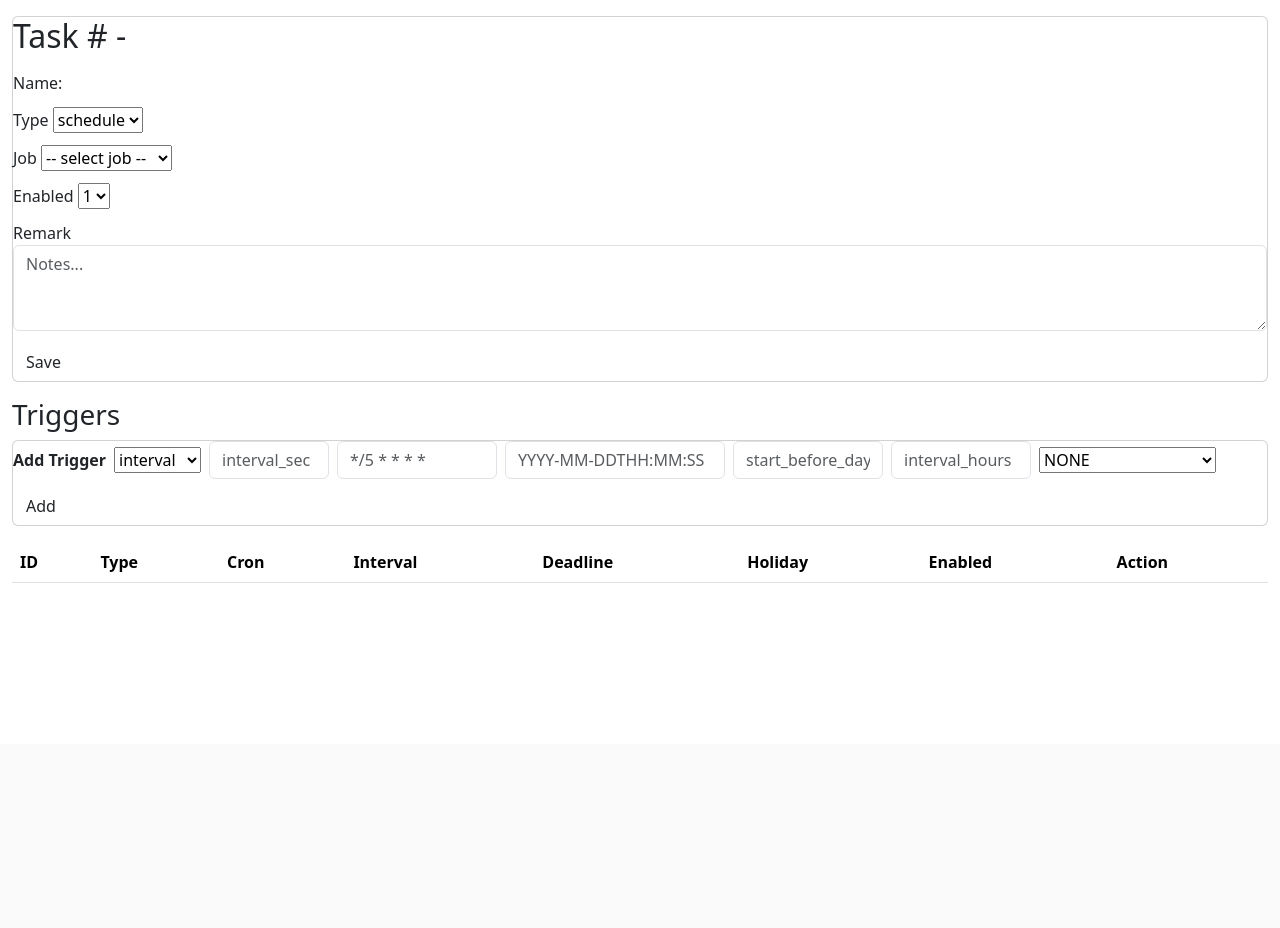
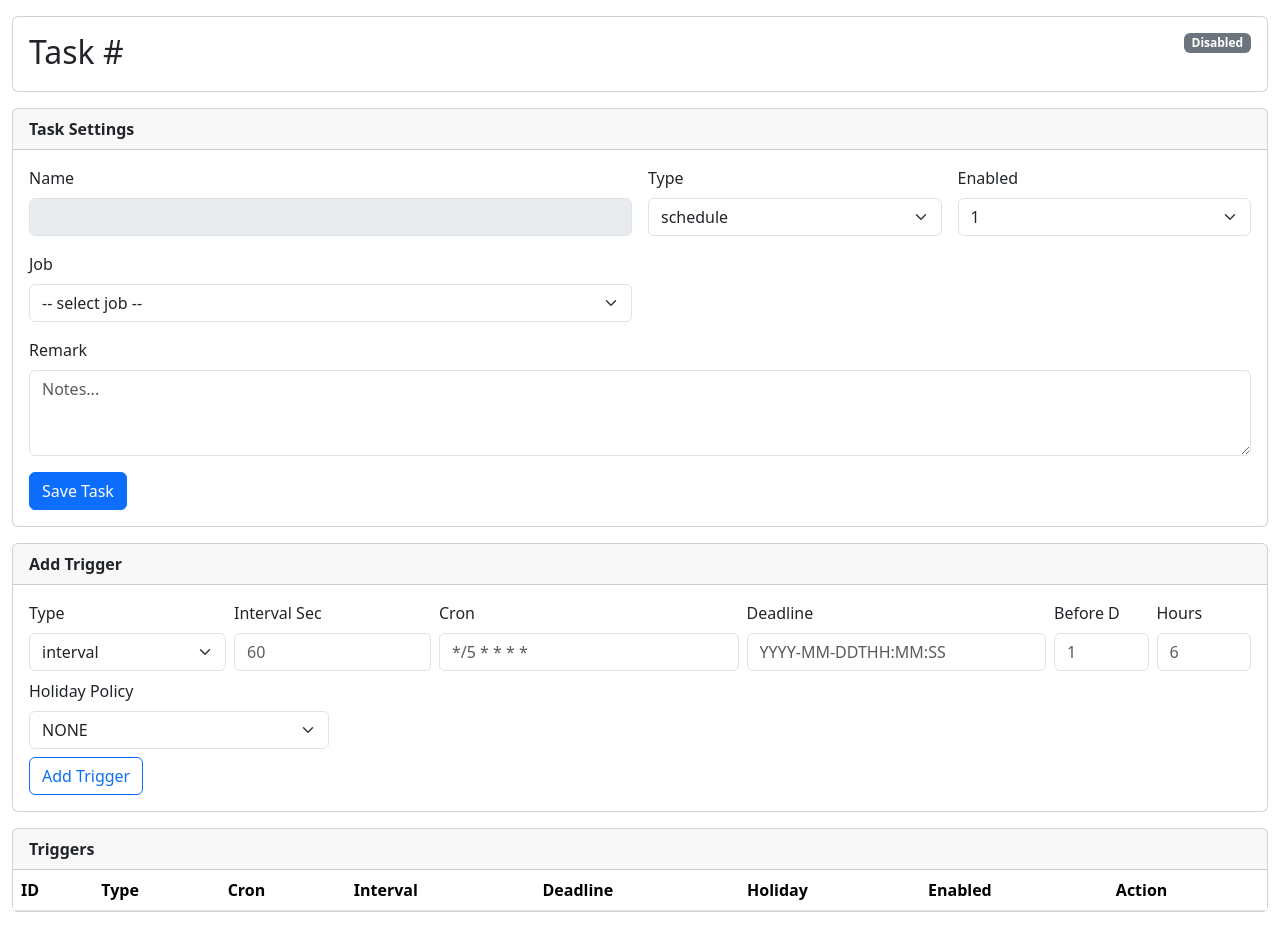
Before and after one commit to bulubula/everping, a FastAPI app: page /tasks/1 in a window 1280 px wide. Shown: the part 56-984 px from the top of the page. Before the commit the page ends 639 px from the top, so only its background shows below. Run offline with FastAPI, Linux system fonts and the light colour scheme; the visitor is signed in with stand-in values (Sample User, id 1); lists and menus that the app fills with data are empty; some libraries are stand-ins or nearby versions.

Commit message:
Enhance system monitoring and alert management features
- Added system information display on the index page, including client IP, server time, uptime, CPU model, disk usage, system load, and NIC traffic.
- Improved the runs page to show formatted duration, local start and finish times, and detailed status for each run.
- Updated alerts page layout for better usability and added a description for the latest alerts.
- Enhanced task detail page with improved layout, trigger management, and task settings.
- Introduced a new downsampling method in metrics.js to preserve key features while reducing data points.
- Added psutil dependency for system resource monitoring.
- Updated requirements.txt to include new dependencies.

```diff
--- a/app/main.py
+++ b/app/main.py
@@ -1,6 +1,7 @@
 from __future__ import annotations
 import json
 import os
+import platform
 import threading
 import time
 import logging
@@ -23,6 +24,7 @@ from apscheduler.schedulers.background import BackgroundScheduler
 from apscheduler.triggers.cron import CronTrigger
 from apscheduler.triggers.interval import IntervalTrigger
 from concurrent.futures import ThreadPoolExecutor
+import psutil
 
 from app.config import settings
 from app.db import Base, engine, get_db, SessionLocal
@@ -180,6 +182,171 @@ def parse_local_naive(dt_str: str) -> datetime | None:
         return dt
     return dt.astimezone(ZoneInfo(settings.TIMEZONE)).replace(tzinfo=None)
 
+def format_local_display(dt: datetime | None) -> str:
+    if not dt:
+        return ""
+    if dt.tzinfo is None:
+        dt = dt.replace(tzinfo=ZoneInfo("UTC"))
+    dt_local = dt.astimezone(ZoneInfo(settings.TIMEZONE)).replace(tzinfo=None)
+    return dt_local.isoformat(sep=" ", timespec="microseconds")
+
+
+def format_duration_display(started: datetime | None, finished: datetime | None) -> str:
+    if not started:
+        return ""
+    end = finished or now_utc()
+    total = max(int((end - started).total_seconds()), 0)
+    hours = total // 3600
+    minutes = (total % 3600) // 60
+    seconds = total % 60
+    return f"{hours:02d}:{minutes:02d}:{seconds:02d}"
+
+
+def format_status_detail(run: Run, max_len: int = 120) -> str:
+    if run.status == "SUCCESS":
+        return ""
+    if run.error_message:
+        text = " ".join(run.error_message.split())
+        if len(text) > max_len:
+            text = text[:max_len].rstrip() + "..."
+        return text
+    if run.exit_code is not None:
+        return f"exit_code={run.exit_code}"
+    return ""
+
+
+def _client_ip(request: Request) -> str:
+    xff = request.headers.get("x-forwarded-for", "").strip()
+    if xff:
+        first = xff.split(",", 1)[0].strip()
+        if first:
+            return first
+    if request.client and request.client.host:
+        return request.client.host
+    return "N/A"
+
+
+def _format_bytes_gb(n: int | float) -> str:
+    return f"{(float(n) / (1024 ** 3)):.3f} G"
+
+
+def _format_bytes_auto(n: int | float) -> str:
+    value = float(n)
+    units = ["B", "KB", "MB", "GB", "TB", "PB"]
+    idx = 0
+    while value >= 1024 and idx < len(units) - 1:
+        value /= 1024
+        idx += 1
+    return f"{value:.2f} {units[idx]}"
+
+
+def _format_percent(v: float) -> str:
+    return f"{float(v):.2f}%"
+
+
+def _format_uptime(seconds: float) -> str:
+    total = max(int(seconds), 0)
+    days = total // 86400
+    hours = (total % 86400) // 3600
+    minutes = (total % 3600) // 60
+    return f"{days}d{hours}h{minutes}m"
+
+def _safe_loadavg() -> tuple[str, str, str]:
+    try:
+        one, five, fifteen = os.getloadavg()
+        return f"{one:.2f}", f"{five:.2f}", f"{fifteen:.2f}"
+    except Exception:
+        return "N/A", "N/A", "N/A"
+
+
+def _read_cpu_model() -> str:
+    try:
+        with open("/proc/cpuinfo", "r", encoding="utf-8", errors="ignore") as f:
+            for line in f:
+                if line.lower().startswith("model name"):
+                    _, value = line.split(":", 1)
+                    model = value.strip()
+                    if model:
+                        return model
+    except Exception:
+        pass
+
+    proc = platform.processor().strip()
+    if proc:
+        return proc
+    return "unknown"
+
+
+def _collect_disk_usage(path: str) -> dict[str, object]:
+    item: dict[str, object] = {
+        "path": path,
+        "available": False,
+        "total": "N/A",
+        "used": "N/A",
+        "free": "N/A",
+        "percent": "N/A",
+        "percent_float": 0.0,
+    }
+    try:
+        usage = psutil.disk_usage(path)
+    except Exception:
+        return item
+
+    item["available"] = True
+    item["total"] = _format_bytes_gb(usage.total)
+    item["used"] = _format_bytes_gb(usage.used)
+    item["free"] = _format_bytes_gb(usage.free)
+    item["percent"] = _format_percent(usage.percent)
+    item["percent_float"] = float(usage.percent)
+    return item
+
+
+def _collect_nic_traffic(nic: str, counters: dict[str, object]) -> dict[str, str]:
+    item = {"name": nic, "rx": "N/A", "tx": "N/A"}
+    stat = counters.get(nic)
+    if not stat:
+        return item
+    try:
+        item["rx"] = _format_bytes_auto(stat.bytes_recv)
+        item["tx"] = _format_bytes_auto(stat.bytes_sent)
+    except Exception:
+        return item
+    return item
+
+
+def _collect_home_system_info(request: Request) -> dict[str, object]:
+    info: dict[str, object] = {
+        "client_ip": _client_ip(request),
+        "server_time": now_local_naive().strftime("%Y-%m-%d %H:%M:%S"),
+        "uptime": "N/A",
+        "cpu_model": _read_cpu_model(),
+        "disks": [],
+        "loadavg": "N/A N/A N/A",
+        "nics": [],
+    }
+
+    try:
+        uptime_sec = time.time() - psutil.boot_time()
+        info["uptime"] = _format_uptime(uptime_sec)
+    except Exception:
+        pass
+
+    disk_paths = ["/", "/mnt/sda", "/mnt/sdc", "/mnt/sdd"]
+    info["disks"] = [_collect_disk_usage(path) for path in disk_paths]
+
+    one, five, fifteen = _safe_loadavg()
+    info["loadavg"] = f"{one} {five} {fifteen}"
+
+    nic_counters: dict[str, object] = {}
+    try:
+        nic_counters = psutil.net_io_counters(pernic=True)
+    except Exception:
+        nic_counters = {}
+    info["nics"] = [
+        _collect_nic_traffic("br0", nic_counters),
+        _collect_nic_traffic("lo", nic_counters),
+    ]
+    return info
 
 def parse_out_line(stdout_text: str) -> list[str]:
     lines = [ln.rstrip("\n") for ln in stdout_text.splitlines()]
@@ -668,7 +835,8 @@ def index(request: Request):
     redir = _guard(request)
     if redir:
         return redir
-    return templates.TemplateResponse("index.html", {"request": request})
+    sysinfo = _collect_home_system_info(request)
+    return templates.TemplateResponse("index.html", {"request": request, "sysinfo": sysinfo})
 
 
 @app.get("/login", response_class=HTMLResponse)
@@ -997,6 +1165,11 @@ def runs(request: Request, db: Session = Depends(get_db)):
     if redir:
         return redir
     items = db.execute(select(Run).order_by(Run.id.desc()).limit(200)).scalars().all()
+    for r in items:
+        r.started_at_local = format_local_display(r.started_at)
+        r.finished_at_local = format_local_display(r.finished_at)
+        r.duration_display = format_duration_display(r.started_at, r.finished_at)
+        r.status_detail = format_status_detail(r)
     tasks = {t.id: t for t in db.execute(select(Task)).scalars().all()}
     return templates.TemplateResponse("runs.html", {"request": request, "runs": items, "tasks": tasks})
 
--- a/requirements.txt
+++ b/requirements.txt
@@ -8,3 +8,4 @@ passlib[bcrypt]==1.7.4
 python-multipart==0.0.20
 chinese-calendar==1.9.2
 itsdangerous==2.2.0
+psutil==6.1.1
--- a/templates/task_detail.html
+++ b/templates/task_detail.html
@@ -1,97 +1,161 @@
 {% extends "base.html" %}
 {% block content %}
 <div class="card mb-3">
-  <h2 class="mb-3">Task #{{ task.id }} - {{ task.name }}</h2>
+  <div class="card-body">
+    <div class="d-flex justify-content-between align-items-start flex-wrap gap-2">
+      <div>
+        <h2 class="mb-1">Task #{{ task.id }}</h2>
+        <div class="text-muted">{{ task.name }}</div>
+      </div>
+      <span class="badge {% if task.enabled == 1 %}text-bg-success{% else %}text-bg-secondary{% endif %}">
+        {% if task.enabled == 1 %}Enabled{% else %}Disabled{% endif %}
+      </span>
+    </div>
+  </div>
+</div>
+
 {% if error %}
-  <div class="text-danger mb-2">{{ error }}</div>
+<div class="alert alert-danger">{{ error }}</div>
 {% endif %}
-  <form method="post" action="/tasks/{{ task.id }}/edit" class="d-flex" style="flex-direction:column; gap:0.75rem;">
-    <div>Name: <span class="code">{{ task.name }}</span></div>
-    <div>
-      <label>Type</label>
-      <select name="type">
+
+<div class="card mb-3">
+  <div class="card-header fw-semibold">Task Settings</div>
+  <div class="card-body">
+    <form method="post" action="{{ request.url_for('task_edit', task_id=task.id) }}" class="row g-3">
+      <div class="col-md-6">
+        <label class="form-label">Name</label>
+        <input class="form-control" value="{{ task.name }}" disabled>
+      </div>
+      <div class="col-md-3">
+        <label class="form-label">Type</label>
+        <select class="form-select" name="type">
           <option value="schedule" {% if task.type == 'schedule' %}selected{% endif %}>schedule</option>
           <option value="monitor" {% if task.type == 'monitor' %}selected{% endif %}>monitor</option>
         </select>
       </div>
-    <div>
-      <label>Job</label>
-      <select name="job_id">
+      <div class="col-md-3">
+        <label class="form-label">Enabled</label>
+        <select class="form-select" name="enabled">
+          <option value="1" {% if task.enabled == 1 %}selected{% endif %}>1</option>
+          <option value="0" {% if task.enabled == 0 %}selected{% endif %}>0</option>
+        </select>
+      </div>
+      <div class="col-md-6">
+        <label class="form-label">Job</label>
+        <select class="form-select" name="job_id">
           <option value="">-- select job --</option>
           {% for j in jobs %}
           <option value="{{ j.id }}" {% if task.job_id == j.id %}selected{% endif %}>{{ j.id }}</option>
           {% endfor %}
         </select>
       </div>
-    <div>
-      <label>Enabled</label>
-      <select name="enabled">
-        <option value="1" {% if task.enabled == 1 %}selected{% endif %}>1</option>
-        <option value="0" {% if task.enabled == 0 %}selected{% endif %}>0</option>
-      </select>
-    </div>
-    <div>
-      <label>Remark</label>
+      <div class="col-md-12">
+        <label class="form-label">Remark</label>
         <textarea class="form-control" name="remark" rows="3" placeholder="Notes...">{{ task.remark or "" }}</textarea>
       </div>
-    <div>
-      <button class="btn" type="submit">Save</button>
+      <div class="col-12">
+        <button class="btn btn-primary" type="submit">Save Task</button>
       </div>
     </form>
   </div>
+</div>
 
-<h3>Triggers</h3>
-<form method="post" action="/tasks/{{ task.id }}/trigger/add" class="card mb-3">
-  <div class="d-flex gap-2 align-items-center" style="flex-wrap:wrap;">
-  <b>Add Trigger</b>
-  <select name="trigger_type">
+<div class="card mb-3">
+  <div class="card-header fw-semibold">Add Trigger</div>
+  <div class="card-body">
+    <form method="post" action="{{ request.url_for('add_trigger', task_id=task.id) }}" class="row g-2">
+      <div class="col-md-2">
+        <label class="form-label">Type</label>
+        <select class="form-select" name="trigger_type">
           <option value="interval">interval</option>
           <option value="cron">cron</option>
           <option value="deadline">deadline</option>
         </select>
-  <input class="form-control" name="interval_sec" placeholder="interval_sec" style="width:120px;">
-  <input class="form-control" name="cron_expr" placeholder="*/5 * * * *" style="width:160px;">
-  <input class="form-control" name="deadline_at" placeholder="YYYY-MM-DDTHH:MM:SS" style="width:220px;">
-  <input class="form-control" name="start_before_days" placeholder="start_before_days" style="width:150px;">
-  <input class="form-control" name="interval_hours" placeholder="interval_hours" style="width:140px;">
-  <select name="holiday_policy">
+      </div>
+      <div class="col-md-2">
+        <label class="form-label">Interval Sec</label>
+        <input class="form-control" name="interval_sec" placeholder="60">
+      </div>
+      <div class="col-md-3">
+        <label class="form-label">Cron</label>
+        <input class="form-control" name="cron_expr" placeholder="*/5 * * * *">
+      </div>
+      <div class="col-md-3">
+        <label class="form-label">Deadline</label>
+        <input class="form-control" name="deadline_at" placeholder="YYYY-MM-DDTHH:MM:SS">
+      </div>
+      <div class="col-md-1">
+        <label class="form-label">Before D</label>
+        <input class="form-control" name="start_before_days" placeholder="1">
+      </div>
+      <div class="col-md-1">
+        <label class="form-label">Hours</label>
+        <input class="form-control" name="interval_hours" placeholder="6">
+      </div>
+      <div class="col-md-3">
+        <label class="form-label">Holiday Policy</label>
+        <select class="form-select" name="holiday_policy">
           <option>NONE</option>
           <option>CN_WORKDAY_ONLY</option>
           <option>SKIP_CN_HOLIDAY</option>
           <option>SKIP_CN_WORKDAY</option>
         </select>
-  <button type="submit" class="btn">Add</button>
+      </div>
+      <div class="col-12">
+        <button type="submit" class="btn btn-outline-primary">Add Trigger</button>
       </div>
     </form>
+  </div>
+</div>
+
+<div class="card mb-3">
+  <div class="card-header fw-semibold">Triggers</div>
   <div class="table-responsive">
-<table class="table table-striped align-middle">
+    <table class="table table-hover align-middle mb-0">
       <thead>
-    <tr><th>ID</th><th>Type</th><th>Cron</th><th>Interval</th><th>Deadline</th><th>Holiday</th><th>Enabled</th><th>Action</th></tr>
+        <tr>
+          <th>ID</th>
+          <th>Type</th>
+          <th>Cron</th>
+          <th>Interval</th>
+          <th>Deadline</th>
+          <th>Holiday</th>
+          <th>Enabled</th>
+          <th>Action</th>
+        </tr>
       </thead>
       <tbody>
       {% for tr in triggers %}
       <tr>
         <td>
           {{ tr.id }}
-        <form id="form_tr_{{ tr.id }}" method="post" action="/triggers/{{ tr.id }}/edit"></form>
+          <form id="form_tr_{{ tr.id }}" method="post" action="{{ request.url_for('trigger_edit', trigger_id=tr.id) }}"></form>
           <input type="hidden" name="task_id" value="{{ task.id }}" form="form_tr_{{ tr.id }}">
         </td>
         <td>
-        <select name="trigger_type" form="form_tr_{{ tr.id }}">
+          <select class="form-select form-select-sm" name="trigger_type" form="form_tr_{{ tr.id }}">
             <option value="interval" {% if tr.trigger_type == 'interval' %}selected{% endif %}>interval</option>
             <option value="cron" {% if tr.trigger_type == 'cron' %}selected{% endif %}>cron</option>
             <option value="deadline" {% if tr.trigger_type == 'deadline' %}selected{% endif %}>deadline</option>
           </select>
         </td>
-      <td><input class="form-control" name="cron_expr" value="{{ tr.cron_expr or '' }}" style="width:140px;" form="form_tr_{{ tr.id }}"></td>
-      <td><input class="form-control" type="number" name="interval_sec" value="{{ tr.interval_sec or '' }}" style="width:80px;" form="form_tr_{{ tr.id }}"></td>
+        <td><input class="form-control form-control-sm" name="cron_expr" value="{{ tr.cron_expr or '' }}" form="form_tr_{{ tr.id }}"></td>
+        <td><input class="form-control form-control-sm" type="number" name="interval_sec" value="{{ tr.interval_sec or '' }}" form="form_tr_{{ tr.id }}"></td>
         <td>
-        <input class="form-control" name="deadline_at" value="{{ trig_cfg[tr.id].deadline_at }}" style="width:200px;" form="form_tr_{{ tr.id }}">
-        <input class="form-control" type="number" name="start_before_days" value="{{ trig_cfg[tr.id].start_before_days }}" placeholder="start_before_days" style="width:120px;" form="form_tr_{{ tr.id }}">
-        <input class="form-control" type="number" name="interval_hours" value="{{ trig_cfg[tr.id].interval_hours }}" placeholder="interval_hours" style="width:120px;" form="form_tr_{{ tr.id }}">
+          <div class="d-grid gap-1" style="min-width: 230px;">
+            <input class="form-control form-control-sm" name="deadline_at" value="{{ trig_cfg[tr.id].deadline_at }}" placeholder="YYYY-MM-DDTHH:MM:SS" form="form_tr_{{ tr.id }}">
+            <div class="row g-1">
+              <div class="col-6">
+                <input class="form-control form-control-sm" type="number" name="start_before_days" value="{{ trig_cfg[tr.id].start_before_days }}" placeholder="before_days" form="form_tr_{{ tr.id }}">
+              </div>
+              <div class="col-6">
+                <input class="form-control form-control-sm" type="number" name="interval_hours" value="{{ trig_cfg[tr.id].interval_hours }}" placeholder="hours" form="form_tr_{{ tr.id }}">
+              </div>
+            </div>
+          </div>
         </td>
         <td>
-        <select name="holiday_policy" form="form_tr_{{ tr.id }}">
+          <select class="form-select form-select-sm" name="holiday_policy" form="form_tr_{{ tr.id }}">
             <option {% if tr.holiday_policy == 'NONE' %}selected{% endif %}>NONE</option>
             <option {% if tr.holiday_policy == 'CN_WORKDAY_ONLY' %}selected{% endif %}>CN_WORKDAY_ONLY</option>
             <option {% if tr.holiday_policy == 'SKIP_CN_HOLIDAY' %}selected{% endif %}>SKIP_CN_HOLIDAY</option>
@@ -99,18 +163,21 @@
           </select>
         </td>
         <td>
-        <select name="enabled" form="form_tr_{{ tr.id }}">
+          <select class="form-select form-select-sm" name="enabled" form="form_tr_{{ tr.id }}">
             <option value="1" {% if tr.enabled == 1 %}selected{% endif %}>1</option>
             <option value="0" {% if tr.enabled == 0 %}selected{% endif %}>0</option>
           </select>
         </td>
         <td>
-        <button type="submit" class="btn" form="form_tr_{{ tr.id }}">Save</button>
-        <button type="submit" class="btn btn-danger" formaction="/triggers/{{ tr.id }}/delete" onclick="return confirm('Delete trigger?')" form="form_tr_{{ tr.id }}">Delete</button>
+          <div class="d-flex gap-1">
+            <button type="submit" class="btn btn-sm btn-primary" form="form_tr_{{ tr.id }}">Save</button>
+            <button type="submit" class="btn btn-sm btn-outline-danger" formaction="{{ request.url_for('trigger_delete', trigger_id=tr.id) }}" onclick="return confirm('Delete trigger?')" form="form_tr_{{ tr.id }}">Delete</button>
+          </div>
         </td>
       </tr>
       {% endfor %}
       </tbody>
     </table>
   </div>
+</div>
 {% endblock %}
```
Also changed, not shown: static/metrics.js (+88 -22 lines), templates/alerts.html (+10 -5 lines), templates/index.html (+56 -4 lines), templates/runs.html (+45 -14 lines), templates/tasks.html (+10 -7 lines), 1 other file. Lines whose indentation alone changed are shown as unchanged.
